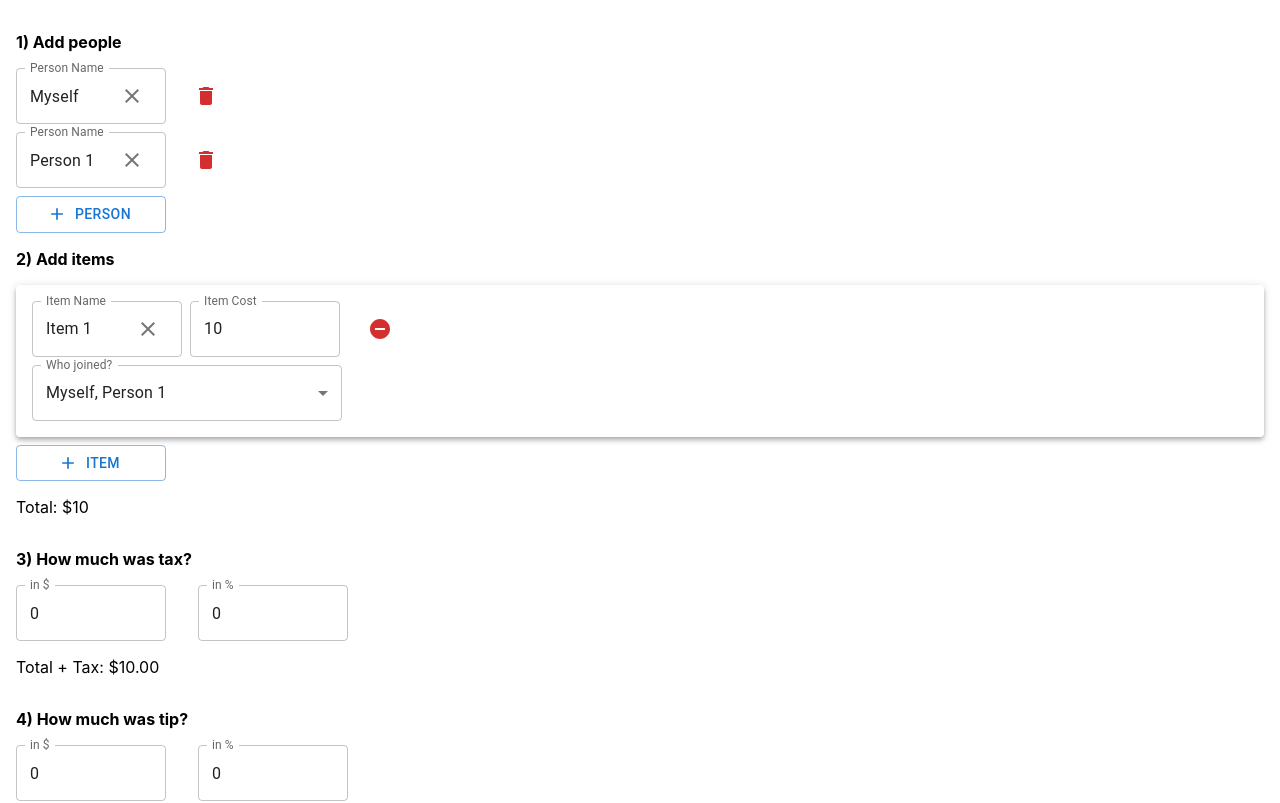
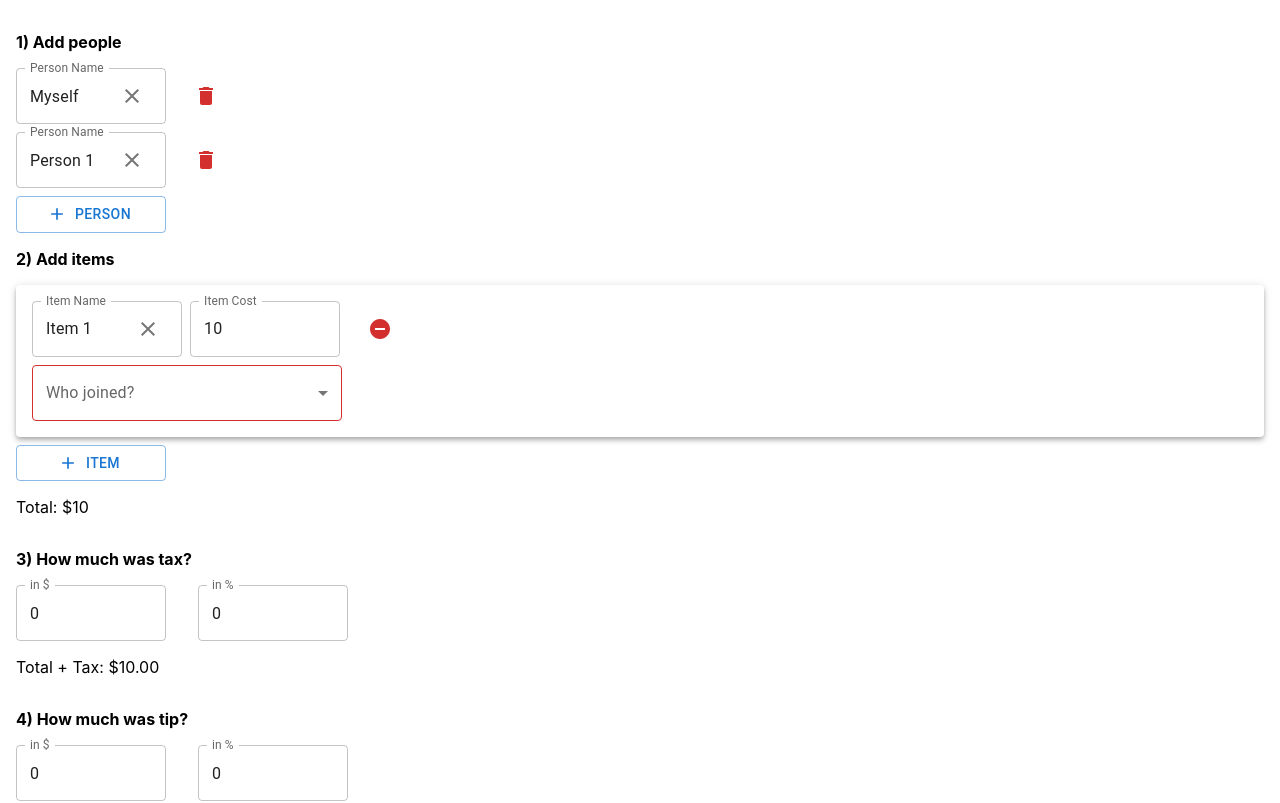
Before and after one commit to mtrejo0/cost-sharing, a React (Create React App) app: page / in a window 1280 px wide. Shown: the top 803 px of the page. Built offline with nearby package versions, Linux system fonts and the light colour scheme.

Commit message:
removed default item people

```diff
--- a/src/App2.tsx
+++ b/src/App2.tsx
@@ -1,7 +1,6 @@
 import { useState } from "react";
 import {
   Button,
-  Card,
   Checkbox,
   FormControl,
   IconButton,
@@ -11,7 +10,6 @@ import {
   OutlinedInput,
   Paper,
   Select,
-  SelectChangeEvent,
   Stack,
   Table,
   TableBody,
@@ -53,7 +51,7 @@ function App() {
   const initialItem = {
     name: "Item 1",
     cost: 10,
-    people: ["Myself", "Person 1"]
+    people: []
   };
 
 
```
